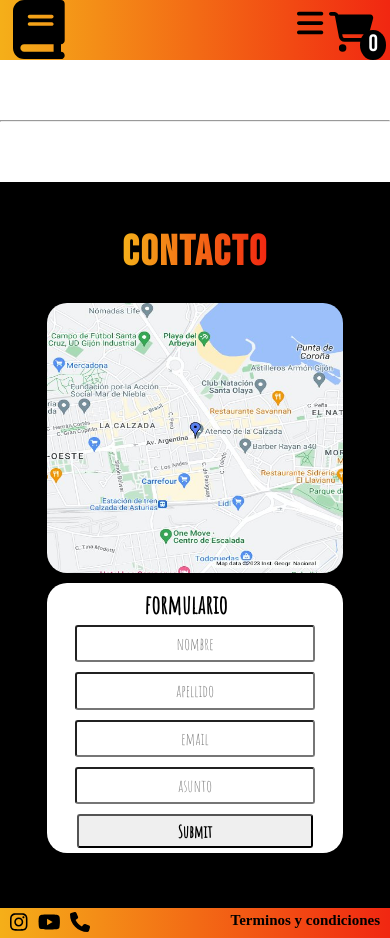
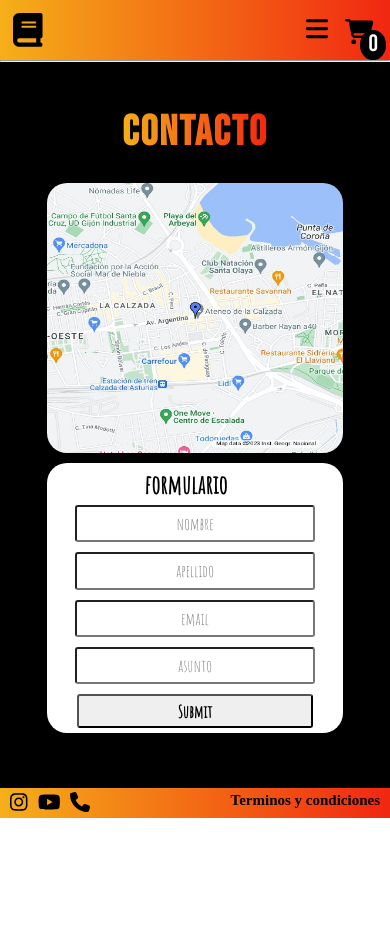
Before and after one commit to Brunoariza05/react-e1, a React (Create React App) app: page /CONTACTO in a window 390 px wide. After the commit the page ends 844 px from the top, so only its background shows below. Built offline with nearby package versions, Linux system fonts and the light colour scheme.

Commit message:
errores-de-diseño

```diff
--- a/src/componentes/hojas-de-estilo/Contacto.css
+++ b/src/componentes/hojas-de-estilo/Contacto.css
@@ -73,7 +73,7 @@ input {
 @media (min-width: 280px) and (max-width: 612px) {
     #contacto {
         height: 86vh;
-        margin-top: 60px;
+        margin-top: 0px;
     }
     #contacto-contenedor {
         flex-direction: column;
@@ -111,7 +111,7 @@ input {
 @media (min-width: 613px) and (max-width: 767px) {
     #contacto {
         height: 86vh;
-        margin-top: 60px;
+        margin-top: 0px;
     }
     #contacto-contenedor {
         justify-content: center;
@@ -137,3 +137,9 @@ input {
         margin: 0px;
     }
 }
+
+@media (min-width: 767px) and (max-width: 1023px) {
+    #contacto {
+        width: 100%;
+    }
+}
--- a/src/componentes/hojas-de-estilo/Hero.css
+++ b/src/componentes/hojas-de-estilo/Hero.css
@@ -62,8 +62,8 @@
         display: flex;
         flex-wrap: wrap;
         height: 86vh;
-        margin-top: 60px;
         width: 100%;
+        margin-top: 0px;
     }
     .heroi {
         height: 20vh;
@@ -86,7 +86,7 @@
     .hero {
         display: flex;
         flex-wrap: wrap;
-        margin-top: 60px;
+        margin-top: 0px;
         height: 86vh;
         width: 100%;
     }
@@ -119,7 +119,6 @@
     }
     .hero {
         display: flex;
-        margin-top: 60px;
         flex-direction: column;
         height: 86vh;
         width: 100%;
@@ -142,7 +141,7 @@
         margin-left: 5vh;
     }
     .hero {
-        margin-top: 60px;
+        margin-top: 0px;
         display: flex;
         flex-wrap: wrap;
         height: 86vh;
--- a/src/componentes/hojas-de-estilo/Hero2.css
+++ b/src/componentes/hojas-de-estilo/Hero2.css
@@ -76,7 +76,7 @@ p {
     .Hero2 {
         width: 100%;
         height: 86vh;
-        margin-top: 60px;
+        margin-top: 0px;
     }
     #hero2-titulo {
         font-size: 5vh;
@@ -116,7 +116,6 @@ p {
     .Hero2 {
         height: 86vh;
         width: 100%;
-        margin-top: 60px;
     }
     #contenedor-cards-why {
         display: flex;
@@ -170,7 +169,7 @@ p {
 @media (min-width: 1450px) and (max-width: 2000px) {
     .Hero2 {
         height: 86vh;
-        margin-top: 60px;
+        margin-top: 0px;
     }
     #contenedor-cards-why {
         flex-direction: column;
--- a/src/componentes/hojas-de-estilo/Nav.css
+++ b/src/componentes/hojas-de-estilo/Nav.css
@@ -50,7 +50,7 @@ li:hover, .carrito-icon:hover {
 }
 
 .logos {
-    font-size: 7vh;
+    font-size: 4vh;
     margin-left: 13px;
     margin-top: 1vh;
     margin-bottom: 1vh;
@@ -117,10 +117,10 @@ li:hover, .carrito-icon:hover {
         display: flex;
     }
     .carrito-icon {
-        margin-top: 0.4vh;
-        font-size: 4.7vh;
+        margin-top: 0.3vh;
     }
     .nav {
+        margin-bottom: 0px;
         width: 100vw;
         display: flex;
         justify-content: space-between;
@@ -129,8 +129,8 @@ li:hover, .carrito-icon:hover {
     }
     .menu-icon {
         display: flex;
-        font-size: 30px;
-        margin-right: 5px;
+        font-size: 3vh;
+        margin-right: 2vh;
     }
     ul {
         display: none;
@@ -142,8 +142,15 @@ li:hover, .carrito-icon:hover {
     .nav {
         width: 100%;
         position: relative;
+        margin-bottom: 0px;
     }
     li {
         font-size: 13px;
     }
 }
+
+@media (min-width: 767px) and (max-width: 1023px) {
+    .nav {
+        width: 100%;
+    }
+}
--- a/src/componentes/hojas-de-estilo/Products.css
+++ b/src/componentes/hojas-de-estilo/Products.css
@@ -186,7 +186,7 @@ p {
         flex-direction: column;
         height: 100%;
         width: 100%;
-        margin-top: 60px;
+        margin-top: 0px;
         text-align: center;
     }
     .contenedor-productos {
@@ -208,7 +208,7 @@ p {
     /* productows */
     .products {
         display: flex;
-        margin-top: 60px;
+        margin-top: 0px;
         flex-direction: column;
         height: 100%;
         width: 100%;
```
